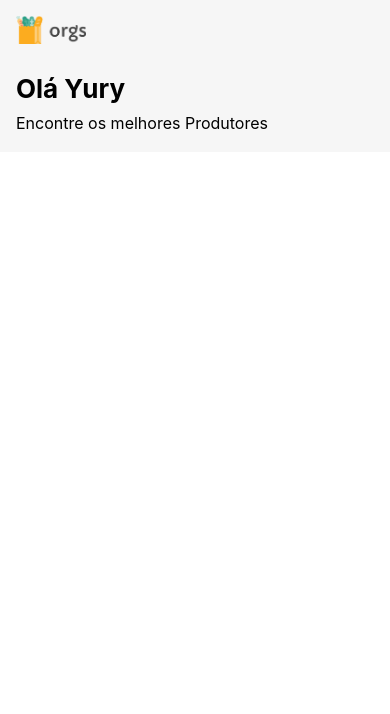
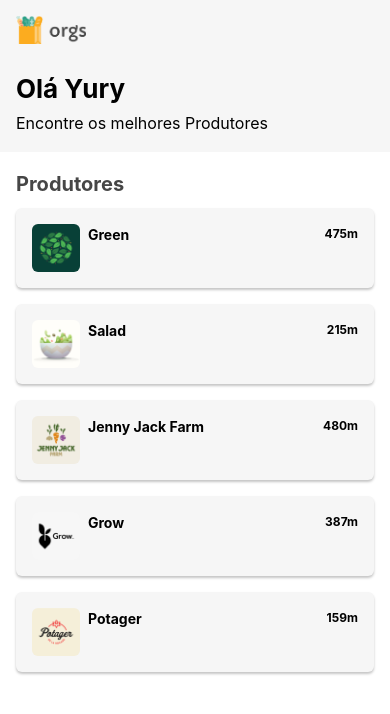
Before and after one commit to YuryCSilva/firstApp-Mobile, a React Native app: screen / in a window 390 px wide. Shown: the top 714 px of the page. Built offline with nearby package versions, Linux system fonts and the light colour scheme.

Commit message:
refactor: Pass component Topo to Produtores

```diff
--- a/src/screens/Home/index.js
+++ b/src/screens/Home/index.js
@@ -1,7 +1,10 @@
 import React from "react";
+import Produtores from "./components/Produtores";
 import Topo from "./components/Topo";
 
 
-export default function Home(){
-    return <Topo />
+export default function Home() {
+    return <>
+        <Produtores topo={Topo}/>
+    </>
 }
```
